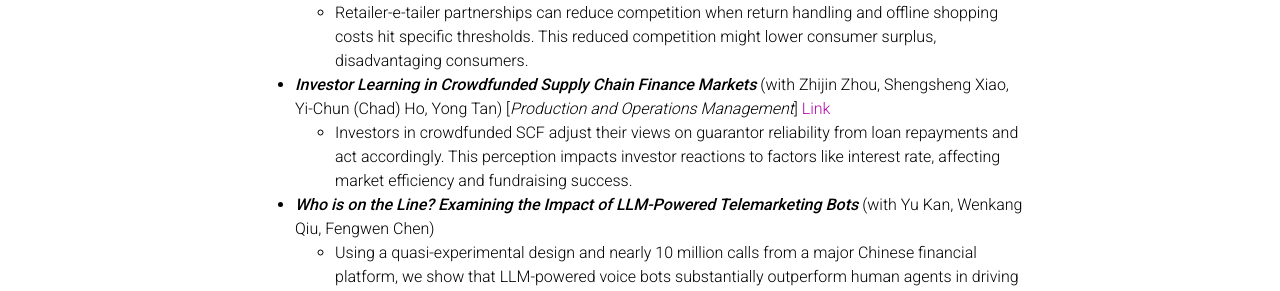
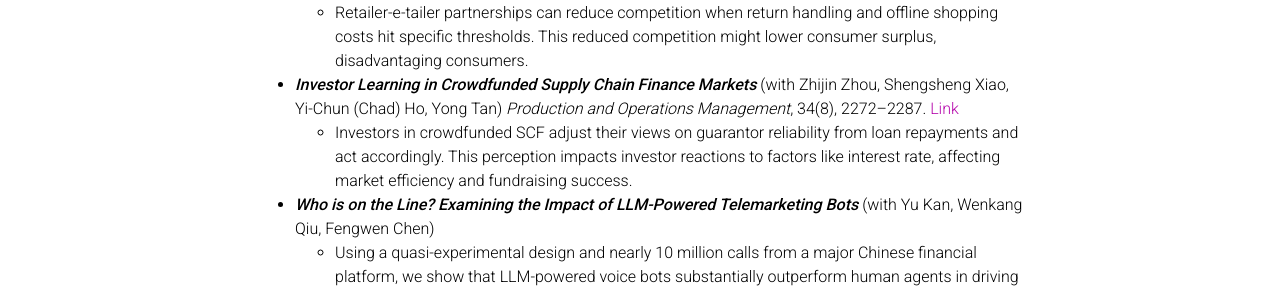
Before and after one commit to MingruiRayZhang/MingruiRayZhang.github.io, a Jekyll site: the page built from _pages/research.md, in a window 1280 px wide and 1399 px high. Shown: the part 511-802 px from the top of the window. Built offline with Jekyll 4.4.1, drawn with Linux system fonts in a browser that asks for light colours; comment, search, counter and statistics services are not loaded; a style sheet for code colours, icons or effects is not loaded.

Commit message:
Update research.md

```diff
--- a/_pages/research.md
+++ b/_pages/research.md
@@ -17,7 +17,7 @@ My research utilizes both econometrical and analytical methodologies to examine
 - ***Cross-Return, Showrooming, and Online-Offline Competition*** (with Lin Hao, Shi Chen, Yong Tan) [Online Appendix](/assets/appendices/ZhangHaoChenTan-2025-appendix.pdf) [Major Revision at *Information Systems Research*]
   -  Retailer-e-tailer partnerships can reduce competition when return handling and offline shopping costs hit specific thresholds. This reduced competition might lower consumer surplus, disadvantaging consumers.
 
-- ***Investor Learning in Crowdfunded Supply Chain Finance Markets*** (with Zhijin Zhou, Shengsheng Xiao, Yi-Chun (Chad) Ho, Yong Tan) [*Production and Operations Management*] [Link](https://journals.sagepub.com/doi/10.1177/10591478251317137)
+- ***Investor Learning in Crowdfunded Supply Chain Finance Markets*** (with Zhijin Zhou, Shengsheng Xiao, Yi-Chun (Chad) Ho, Yong Tan) *Production and Operations Management*, 34(8), 2272–2287. [Link](https://journals.sagepub.com/doi/10.1177/10591478251317137)
   - Investors in crowdfunded SCF adjust their views on guarantor reliability from loan repayments and act accordingly. This perception impacts investor reactions to factors like interest rate, affecting market efficiency and fundraising success.
 
 - ***Who is on the Line? Examining the Impact of LLM-Powered Telemarketing Bots*** (with Yu Kan, Wenkang Qiu, Fengwen Chen)
```
